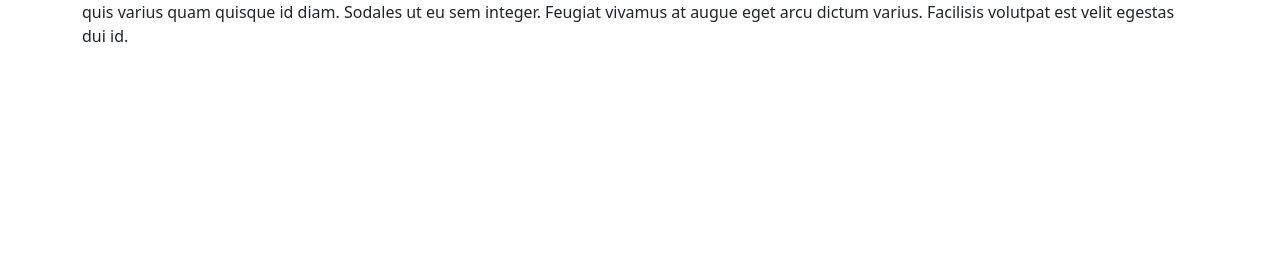
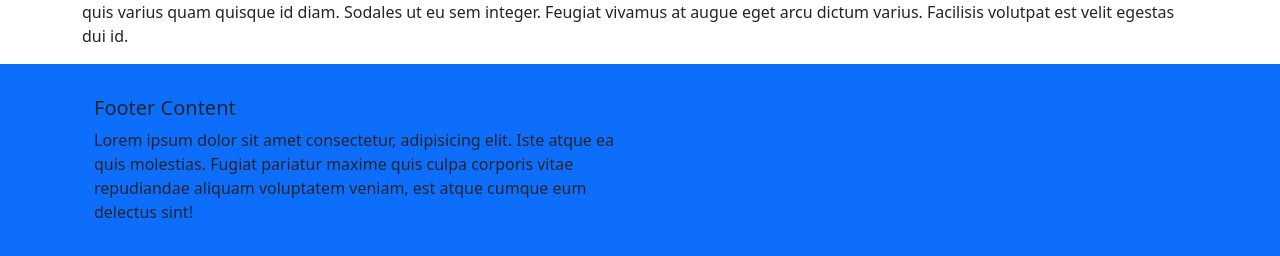
Before and after one commit to cmskorcz/cap-e-commerce-site, a React (Create React App) app in the folder client/: page / in a window 1280 px wide. Shown: the part 666-922 px from the top of the page. Before the commit the page ends 800 px from the top, so only its background shows below. Built offline with nearby package versions, Linux system fonts and the light colour scheme.

Commit message:
initial footer added and connected

```diff
--- a/client/src/App.js
+++ b/client/src/App.js
@@ -1,6 +1,7 @@
 import Navigation from "./components/Navigation";
 import BookFigure from "./components/BookFigure";
 import BookDescription from "./components/BookDescription";
+import Footer from "./components/Footer";
 
 function App() {
   return (
@@ -8,6 +9,7 @@ function App() {
       <Navigation />
       <BookFigure />
       <BookDescription />
+      <Footer />
     </>
   );
 }
--- /dev/null
+++ b/client/src/components/Footer.js
@@ -0,0 +1,25 @@
+import Navbar from 'react-bootstrap/Navbar';
+import Container from 'react-bootstrap/Container';
+import Row from 'react-bootstrap/Row';
+import Col from 'react-bootstrap/Col';
+
+function Footer() {
+  return (
+    <Navbar bg='primary' className='text-center text-lg-start'>
+      <Container className='p-4'>
+        <Row>
+          <Col lg={6} md={12}>
+            <h5>Footer Content</h5>
+            <p>
+              Lorem ipsum dolor sit amet consectetur, adipisicing elit. Iste atque ea quis molestias.
+              Fugiat pariatur maxime quis culpa corporis vitae repudiandae aliquam voluptatem veniam, est
+              atque cumque eum delectus sint!
+            </p>
+          </Col>
+        </Row>
+      </Container>
+    </Navbar>
+  )
+}
+
+export default Footer;
```
